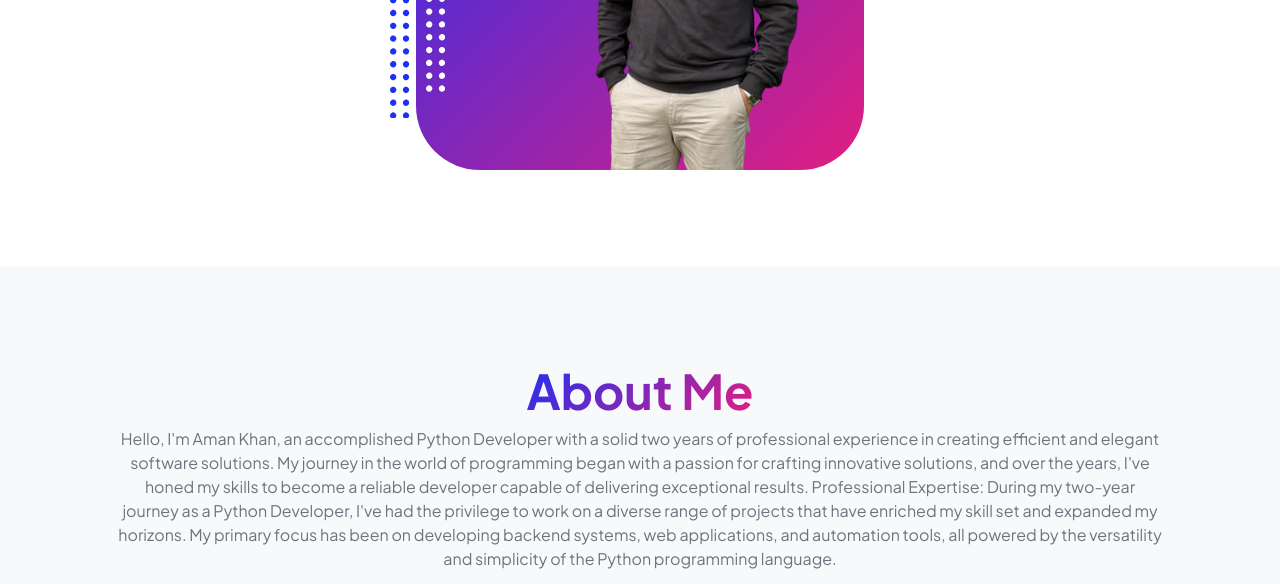
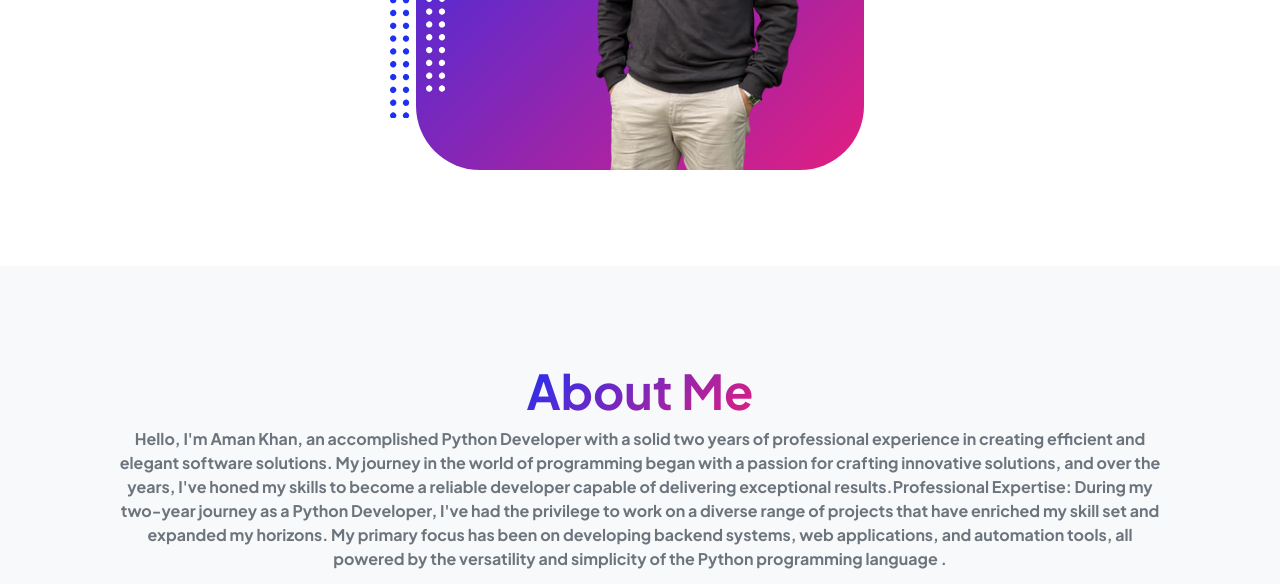
Before and after one commit to devAmankhan/Myportfolio.github.in, a plain HTML site: page index.html in a window 1280 px wide. Shown: the part 786-1370 px from the top of the page. Drawn offline with nearby package versions, Linux system fonts and the light colour scheme.

Commit message:
Update index.html

```diff
--- a/index.html
+++ b/index.html
@@ -180,10 +180,8 @@
                             <div class="text-center my-5">
                                 <h2 class="display-5 fw-bolder"><span class="text-gradient d-inline">About Me</span></h2>
                                 <!-- <p class="lead fw-light mb-4">My name is Aman Khan .</p> -->
-                                <p class="text-muted">Hello, I'm Aman Khan, an accomplished Python Developer with a solid two years of professional experience in creating efficient and elegant software solutions. My journey in the world of programming began with a passion for crafting innovative solutions, and over the years, I've honed my skills to become a reliable developer capable of delivering exceptional results.
-
-                                    Professional Expertise:
-                                    During my two-year journey as a Python Developer, I've had the privilege to work on a diverse range of projects that have enriched my skill set and expanded my horizons. My primary focus has been on developing backend systems, web applications, and automation tools, all powered by the versatility and simplicity of the Python programming language.</p>
+                                <p class="text-muted"> <b> Hello, I'm Aman Khan, an accomplished Python Developer with a solid two years of professional experience in creating efficient and elegant software solutions. My journey in the world of programming began with a passion for crafting innovative solutions, and over the years, I've honed my skills to become a reliable developer capable of delivering exceptional results.Professional Expertise:
+                                    During my two-year journey as a Python Developer, I've had the privilege to work on a diverse range of projects that have enriched my skill set and expanded my horizons. My primary focus has been on developing backend systems, web applications, and automation tools, all powered by the versatility and simplicity of the Python programming language . </b></p>
                                 <div class="d-flex justify-content-center fs-2 gap-4">
                                     <!-- <a class="text-gradient" href="#!"><i class="bi bi-twitter"></i></a> -->
                                     <a class="text-gradient" href="https://www.linkedin.com/in/aman-khan-67a6a6194"><i class="bi bi-linkedin"></i></a>
```
